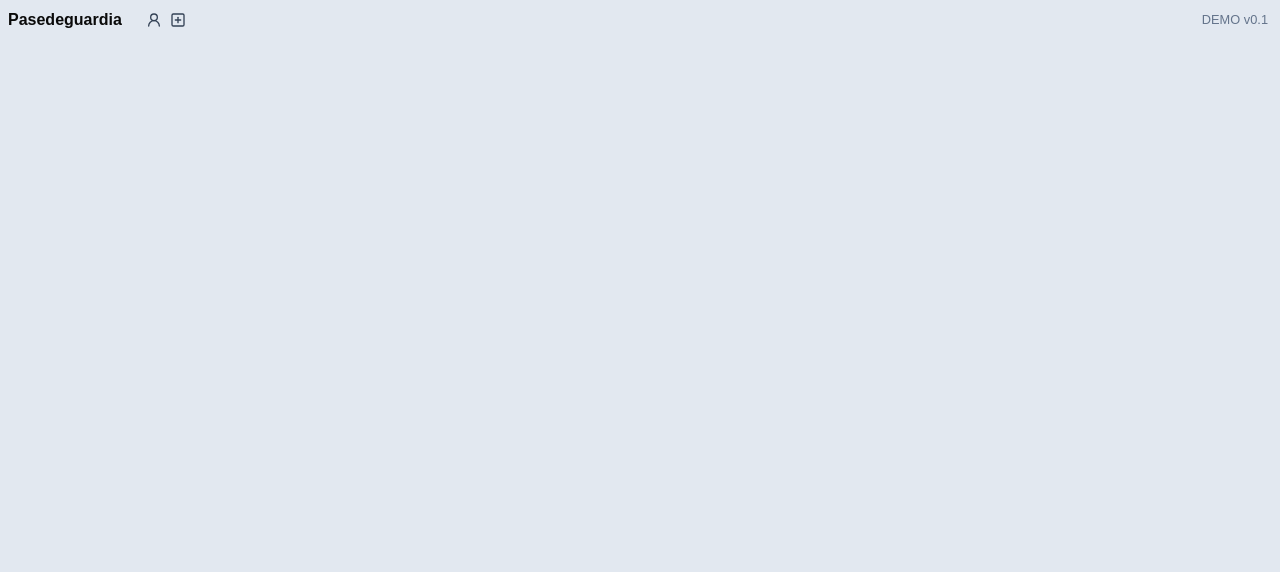
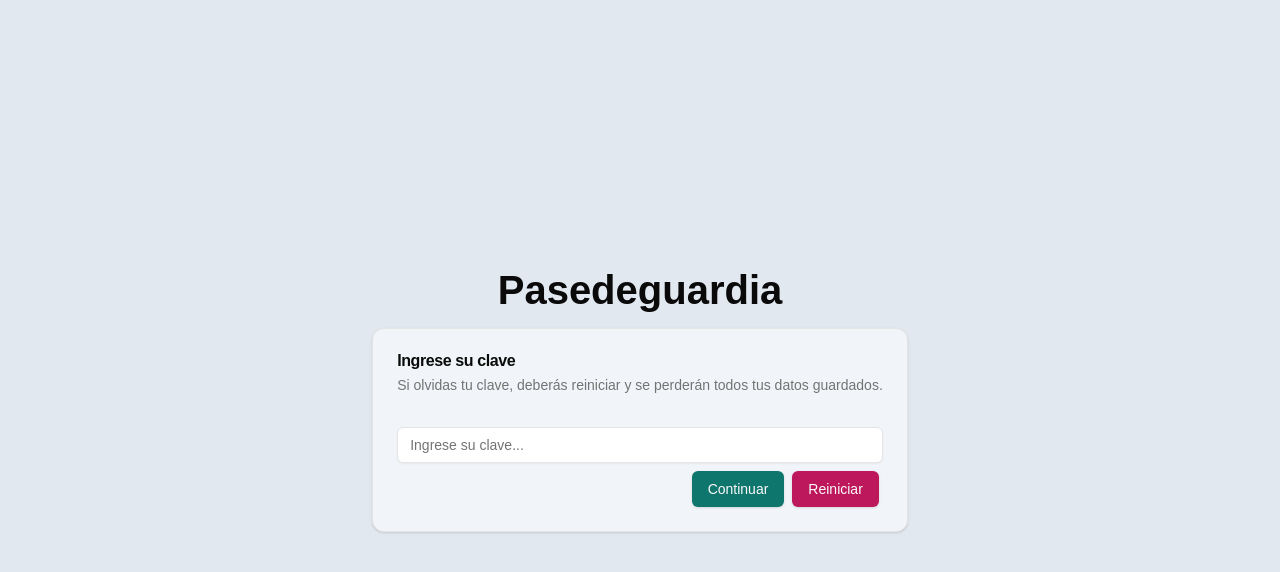
Before and after one commit to emdmed/pasedeguardia, a Next.js app: page / in a window 1280 px wide. Shown: the top 572 px of the page. Built offline with nearby package versions, Linux system fonts and the light colour scheme.

Commit message:
encription

```diff
--- a/package.json
+++ b/package.json
@@ -16,6 +16,7 @@
     "@radix-ui/react-switch": "^1.1.1",
     "class-variance-authority": "^0.7.0",
     "clsx": "^2.1.1",
+    "crypto-js": "^4.2.0",
     "lucide-react": "^0.454.0",
     "next": "14.2.16",
     "react": "^18",
--- a/src/app/components/patients/editPatient.js
+++ b/src/app/components/patients/editPatient.js
@@ -23,8 +23,6 @@ const EditPatient = ({ patient, patients, setPatients }) => {
         const newArray = replaceObjectAtIndexImmutable(patients, index, newPatient)
         setPatients([...newArray])
     }
-
-
 
     const handlePatientIdChange = (e) => {
         const val = e.target.value
--- a/src/app/page.js
+++ b/src/app/page.js
@@ -7,31 +7,85 @@ import { PlusSquare, UserRound } from "lucide-react";
 import { useEffect, useState } from "react";
 import { Dialog, DialogContent, DialogOverlay, DialogTitle, DialogTrigger } from "@radix-ui/react-dialog";
 import AddPatient from "./components/patients/addPatient";
-
+import { Card, CardContent, CardDescription, CardHeader, CardTitle } from "@/components/ui/card";
+import { Input } from "@/components/ui/input";
+import { decryptString, encryptString } from "@/lib/encryption/browserEncryption";
+import { HardDrive } from "lucide-react";
+import { Alert, AlertTitle, AlertDescription } from "@/components/ui/alert";
 
 export default function Home() {
 
   const [toggleAddPatientForm, setToggleAddPatientForm] = useState(false)
-
+  const [secretKey, setSecretKey] = useState("")
+  const [validSecretKey, setValidSecretKey] = useState("")
   const [patients, setPatients] = useState([])
+  const [encryptedStoredData, setEncryptedStoredData] = useState()
+  const [isDecrypted, setIsDecripted] = useState(false)
 
   useEffect(() => {
     const storedData = localStorage.getItem("patients")
-    if (storedData) {
-      setPatients(JSON.parse(storedData))
+    if (storedData) setEncryptedStoredData(storedData)
+
+    if (storedData && validSecretKey) {
+      const decrypted = decryptString(storedData, validSecretKey)
+      console.log("decrypted", decrypted)
+
+      if (decrypted) {
+        setIsDecripted(true)
+        setPatients(JSON.parse(decrypted))
+      }
     }
-  }, [])
+
+    if (!storedData && validSecretKey) {
+      setIsDecripted(true)
+    }
+  }, [validSecretKey])
+
+  const reset = () => {
+    localStorage.clear()
+    setEncryptedStoredData(false)
+  }
 
   useEffect(() => {
     if (patients.length > 0) {
       const patientString = JSON.stringify(patients)
-      console.log("patients characters", patientString.length)
-      localStorage.setItem("patients", patientString)
+
+      localStorage.setItem("patients", encryptString(patientString, validSecretKey))
     }
-  }, [patients])
+  }, [patients, validSecretKey])
 
+  if (!isDecrypted) return <div className="bg-slate-200 h-screen flex flex-col items-center justify-center">
+    <span className="font-bold" style={{ fontSize: 40 }}>Pasedeguardia</span>
+    <Card className="bg-slate-100 mx-2 my-2">
+      <CardHeader>
+        <CardTitle>
+          Ingrese su clave
+        </CardTitle>
+        <CardDescription>Si olvidas tu clave, deberás reiniciar y se perderán todos tus datos guardados.</CardDescription>
+      </CardHeader>
+      <CardContent>
+        {encryptedStoredData && <Alert className="bg-slate-100 border-black">
+          <HardDrive className="text-pink-700 " />
+          <AlertTitle className="ms-2">
+            Atencion
+          </AlertTitle>
+          <AlertDescription className="ms-2 w-full">
+            Hay datos guardados en este dispositivo
+          </AlertDescription>
+        </Alert>}
+        {validSecretKey && !isDecrypted && <CardContent className="flex justify-center items-center py-3">
+          <span className="font-bold text-pink-700">Clave invalida !</span>
+        </CardContent>}
+        <Input placeholder="Ingrese su clave..." type="password" className="bg-white my-2" value={secretKey} onChange={e => setSecretKey(e.target.value)} />
+        <div className="flex justify-end">
+          <Button className="mx-1 bg-teal-700" onClick={e => setValidSecretKey(secretKey)}>Continuar</Button>
+          <Button className="mx-1 bg-pink-700" onClick={reset}>Reiniciar</Button>
+        </div>
+      </CardContent>
 
+    </Card>
 
+  </div>
 
   return (
     <div className="bg-slate-200 h-screen">
--- /dev/null
+++ b/src/lib/encryption/browserEncryption.js
@@ -0,0 +1,18 @@
+import CryptoJS from 'crypto-js';
+
+export const encryptString = (data, userKey) => {
+    try {
+        return CryptoJS.AES.encrypt(data, userKey).toString();
+    } catch (e) {
+        return false
+    }
+};
+
+export const decryptString = (cipherText, userKey) => {
+    try {
+        const bytes = CryptoJS.AES.decrypt(cipherText, userKey);
+        return bytes.toString(CryptoJS.enc.Utf8);
+    } catch (e) {
+        return false
+    }
+};
```
Also changed, not shown: 1 other file (tests, documents, lock files or other folders).
